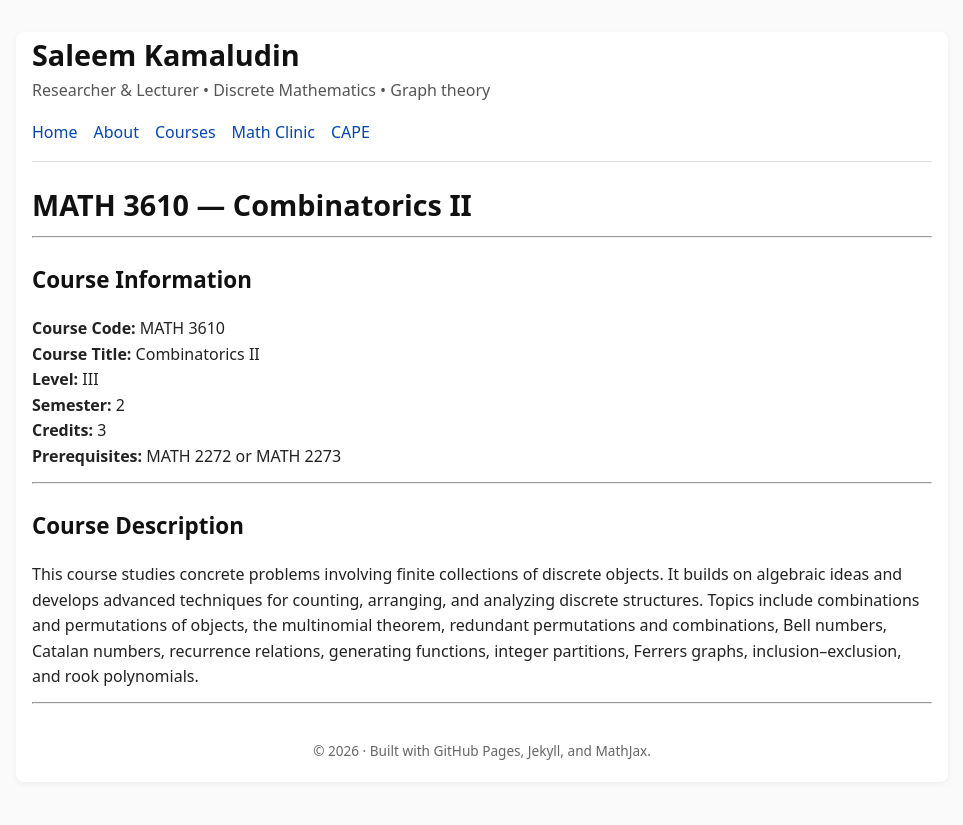
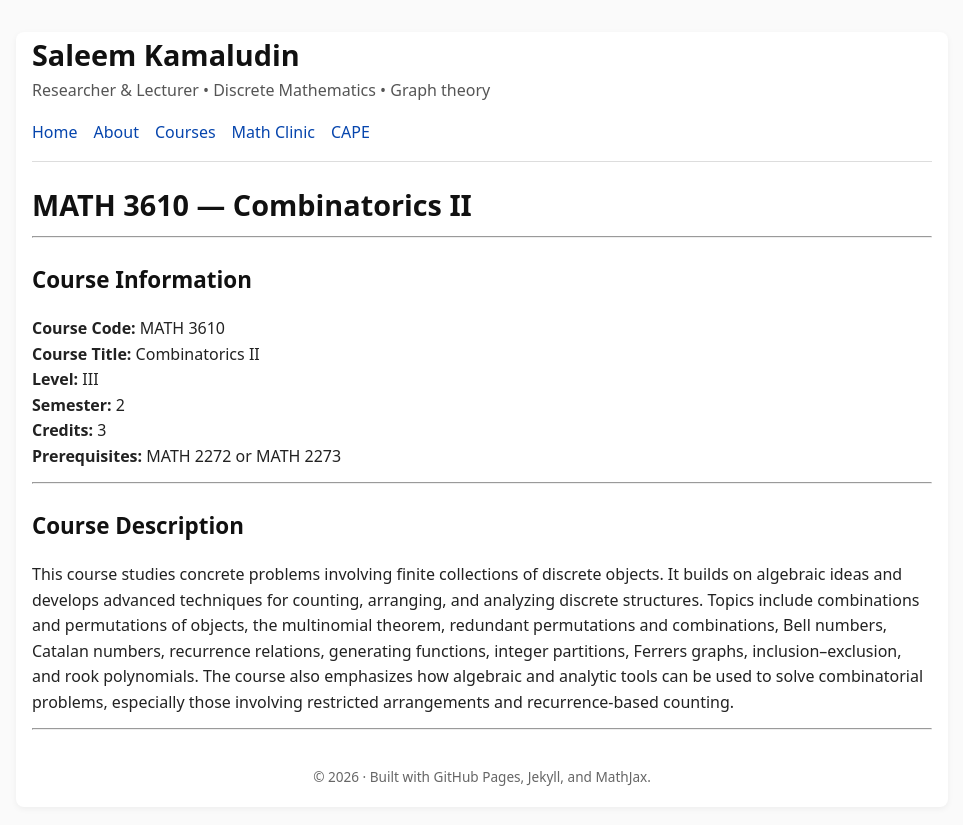
Before and after one commit to SaleemKamaludin/SaleemKamaludin.github.io, a Jekyll site: the page built from courses/combinatorics-ii/index.md, in a window 1280 px wide. Shown: the top 825 px of the page, without its empty margins (158-1121 px from the left). Built offline with Jekyll 4.4.1, drawn with Linux system fonts in a browser that asks for light colours.

Commit message:
Update index.md

```diff
--- a/courses/combinatorics-ii/index.md
+++ b/courses/combinatorics-ii/index.md
@@ -22,3 +22,4 @@ title: MATH 3610 — Combinatorics II
 
 This course studies concrete problems involving finite collections of discrete objects. It builds on algebraic ideas and develops advanced techniques for counting, arranging, and analyzing discrete structures.
 Topics include combinations and permutations of objects, the multinomial theorem, redundant permutations and combinations, Bell numbers, Catalan numbers, recurrence relations, generating functions, integer partitions, Ferrers graphs, inclusion–exclusion, and rook polynomials.
+The course also emphasizes how algebraic and analytic tools can be used to solve combinatorial problems, especially those involving restricted arrangements and recurrence-based counting.
```
